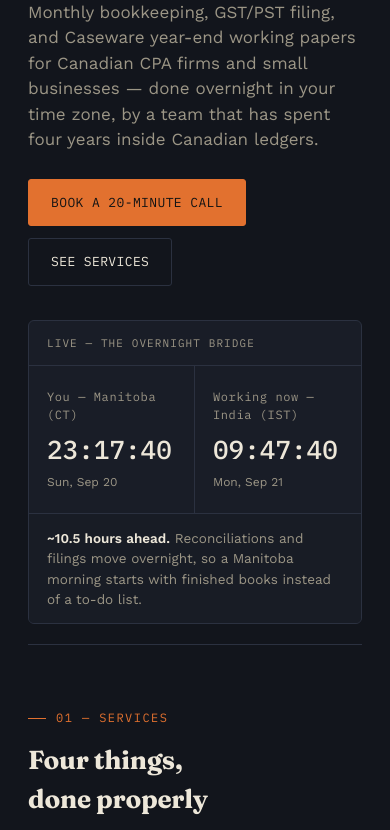
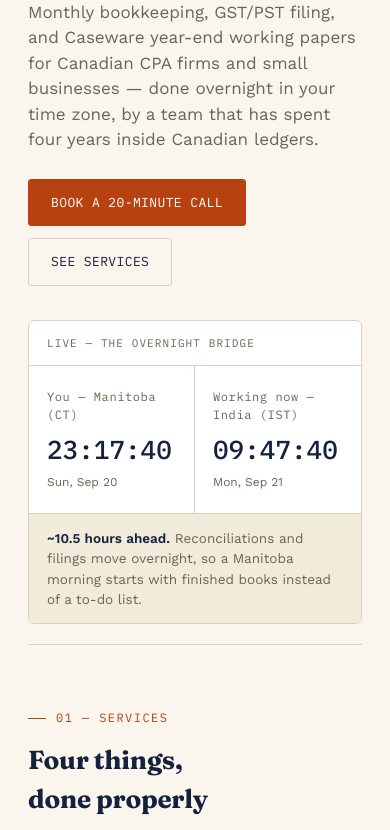
Before and after one commit to sandeeppjain108-ops/nightledger-site, a plain HTML site: page index.html in a window 390 px wide. Shown: the part 315-1145 px from the top of the page. Drawn offline with nearby package versions, Linux system fonts and the dark colour scheme.

Commit message:
Force light theme always - disable auto dark mode on mobile devices

```diff
--- a/index.html
+++ b/index.html
@@ -15,20 +15,7 @@
     --shadow: 0 1px 0 var(--line);
     color-scheme: light;
   }
-  @media (prefers-color-scheme: dark){
-    :root:not([data-theme="light"]){
-      --ink:#ede7d9;
-      --paper:#12151c;
-      --paper-2:#181c25;
-      --accent:#e2712f;
-      --accent-ink:#141414;
-      --ok:#5cb589;
-      --line:#2b3140;
-      --muted:#9c9686;
-      --card:#191d27;
-      color-scheme: dark;
-    }
-  }
+
   :root[data-theme="dark"]{
     --ink:#ede7d9;
     --paper:#12151c;
```
